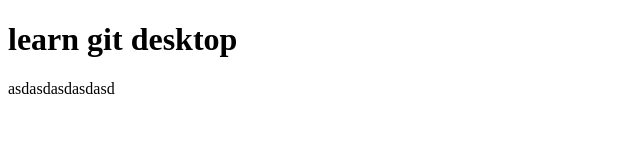
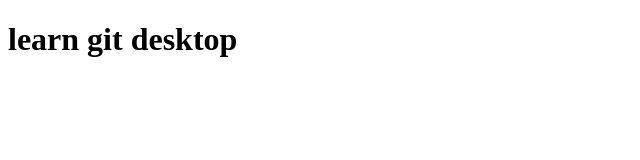
Before and after one commit to frankthanadorn/Git-desktop, a plain HTML site: page index.html in a window 1280 px wide. Shown: the whole page, without its empty margins (0-640 px from the left). Drawn offline with Linux system fonts and the light colour scheme.

Commit message:
Revert "add some text"
This reverts commit 0e77589010a850f7ac87ad56f7339b1f5ce3a11d.

```diff
--- a/index.html
+++ b/index.html
@@ -8,7 +8,6 @@
 </head>
 <body>
     <h1>learn git desktop</h1>
-    <p>asdasdasdasdasd</p>
 </body>
 
 </html>
```
